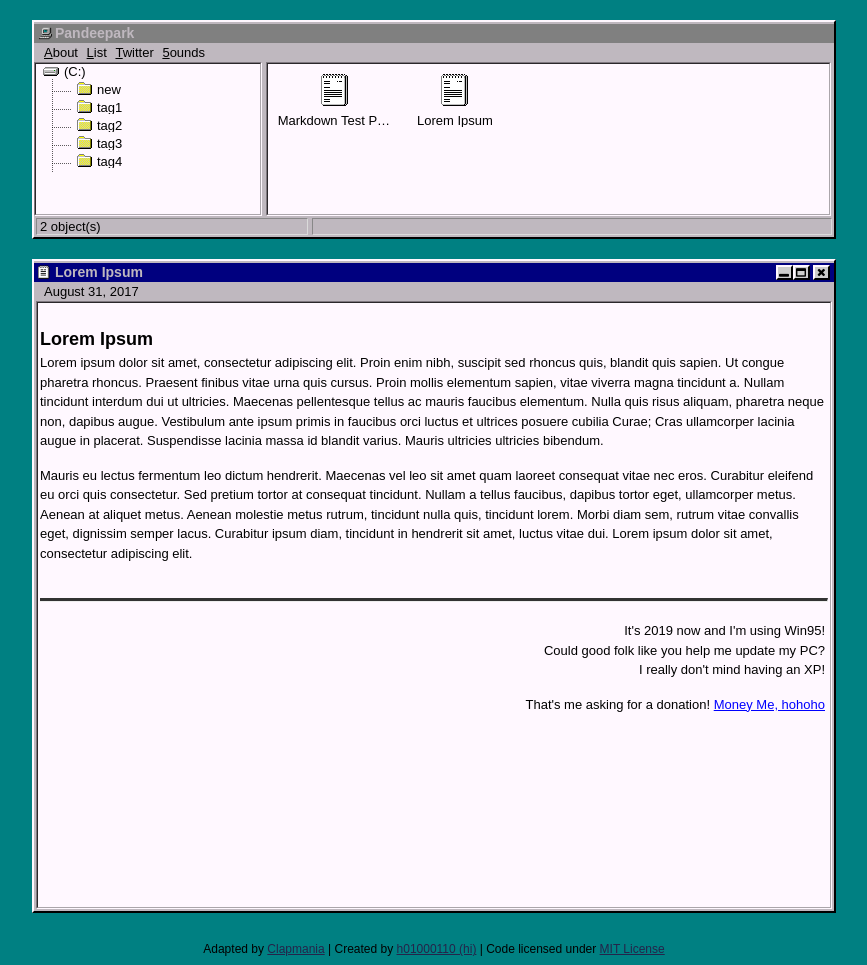
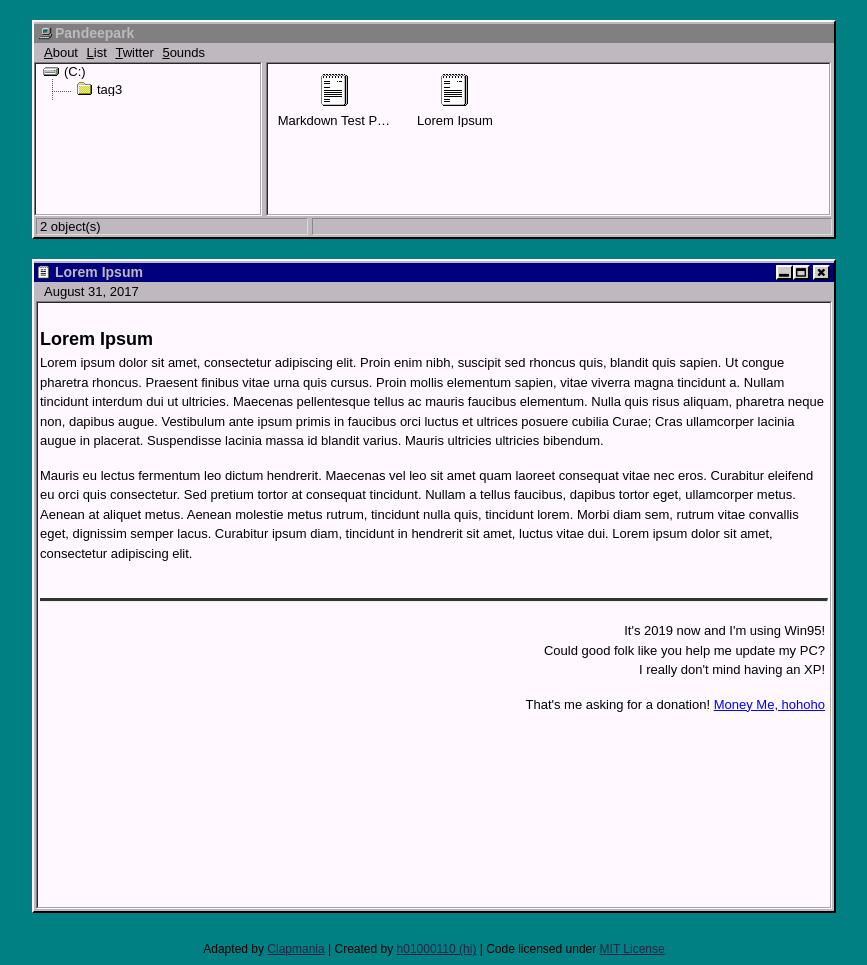
Before and after one commit to clapmania/clapmania.github.io, a Jekyll site: the page built from _posts/2017-08-31-lorem-ipsum.md, in a window 1280 px wide. Shown: the whole page, without its empty margins (206-1073 px from the left). Built offline with Jekyll 4.4.1, drawn with Linux system fonts in a browser that asks for light colours.

Commit message:
Update 2017-08-31-lorem-ipsum.md

```diff
--- a/_posts/2017-08-31-lorem-ipsum.md
+++ b/_posts/2017-08-31-lorem-ipsum.md
@@ -1,7 +1,7 @@
 ---
 layout: default
 title: "Lorem Ipsum"
-tags: new tag1 tag2 tag3 tag4
+tags:
 ---
 
 ## Lorem Ipsum
```
